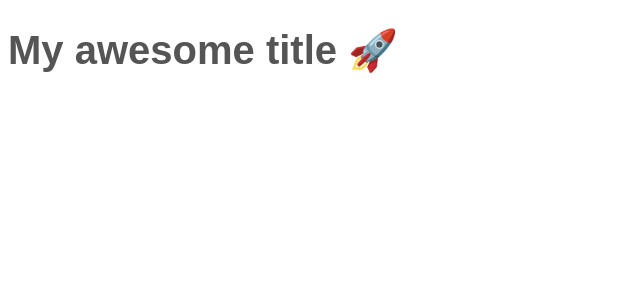
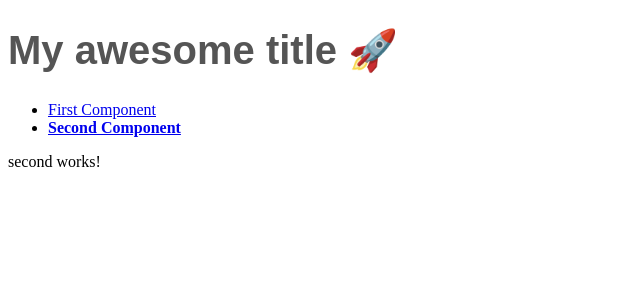
Before and after one commit to tobias-kraus-reaze/ewm-sample-webapp, an Angular app: page /second in a window 1280 px wide. Before the commit this address led to /. Shown: the top 300 px of the page, without its empty margins (0-640 px from the left). Built offline with nearby package versions, Linux system fonts and the light colour scheme.

Commit message:
feat: add second component and routing

```diff
--- a/src/app/app-routing.module.ts
+++ b/src/app/app-routing.module.ts
@@ -1,9 +1,11 @@
 import { NgModule } from '@angular/core';
 import { RouterModule, Routes } from '@angular/router';
 import { FirstComponent } from './views/first/first.component';
+import { SecondComponent } from './views/second/second.component';
 
 const routes: Routes = [
   { path: 'first', component: FirstComponent },
+  { path: 'second', component: SecondComponent },
 ];
 
 @NgModule({
--- a/src/app/app.component.html
+++ b/src/app/app.component.html
@@ -1,2 +1,18 @@
 <h1>{{ title }}</h1>
+
+<nav>
+  <ul>
+    <li>
+      <a routerLink="/first" routerLinkActive="active">
+        First Component
+      </a>
+    </li>
+    <li>
+      <a routerLink="/second" routerLinkActive="active">
+        Second Component
+      </a>
+    </li>
+  </ul>
+</nav>
+
 <router-outlet></router-outlet>
--- a/src/app/app.component.scss
+++ b/src/app/app.component.scss
@@ -3,3 +3,7 @@ h1 {
   font-family: Arial, Helvetica, sans-serif;
   font-size: 250%;
 }
+
+a.active {
+  font-weight: bold;
+}
--- a/src/app/app.module.ts
+++ b/src/app/app.module.ts
@@ -4,11 +4,13 @@ import { BrowserModule } from '@angular/platform-browser';
 import { AppRoutingModule } from './app-routing.module';
 import { AppComponent } from './app.component';
 import { FirstComponent } from './views/first/first.component';
+import { SecondComponent } from './views/second/second.component';
 
 @NgModule({
   declarations: [
     AppComponent,
-    FirstComponent
+    FirstComponent,
+    SecondComponent
   ],
   imports: [
     BrowserModule,
--- /dev/null
+++ b/src/app/views/second/second.component.html
@@ -0,0 +1 @@
+<p>second works!</p>
--- /dev/null
+++ b/src/app/views/second/second.component.ts
@@ -0,0 +1,15 @@
+import { Component, OnInit } from '@angular/core';
+
+@Component({
+  selector: 'app-second',
+  templateUrl: './second.component.html',
+  styleUrls: ['./second.component.scss']
+})
+export class SecondComponent implements OnInit {
+
+  constructor() { }
+
+  ngOnInit(): void {
+  }
+
+}
```
Also changed, not shown: src/app/views/second/second.component.scss (added).
